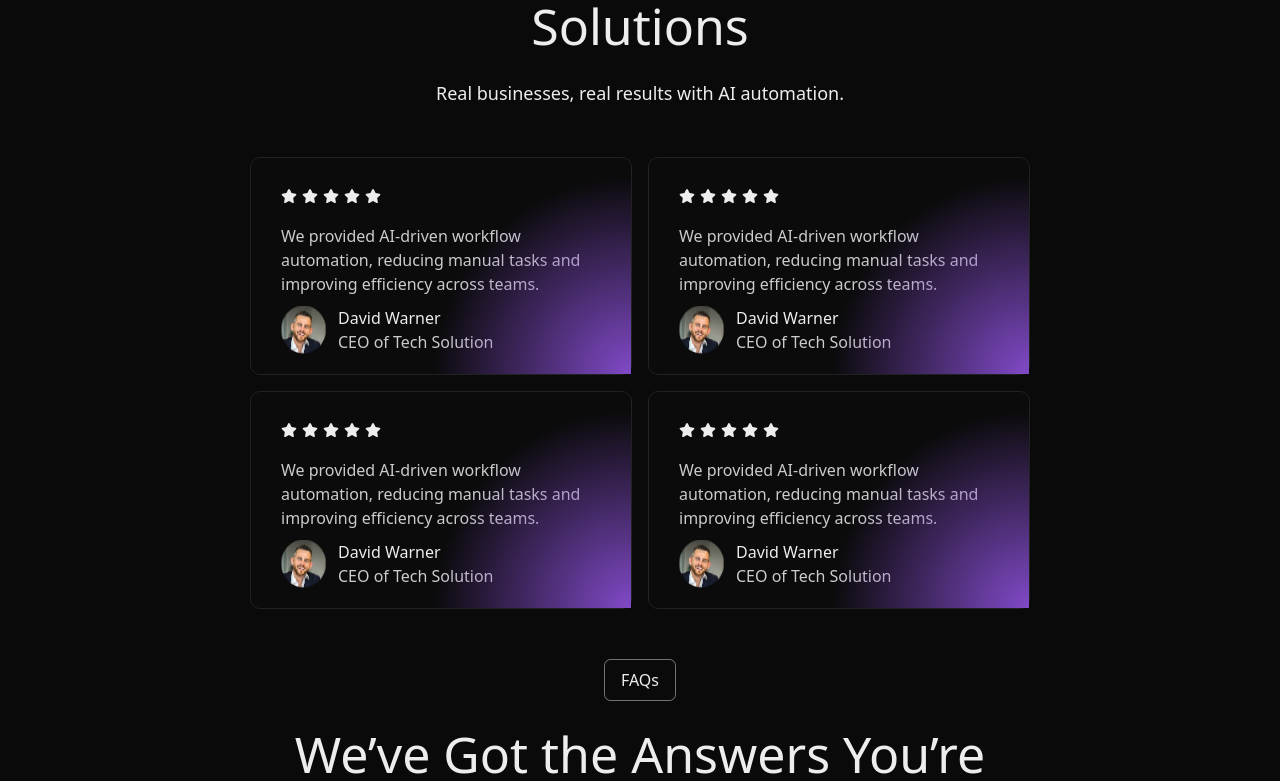
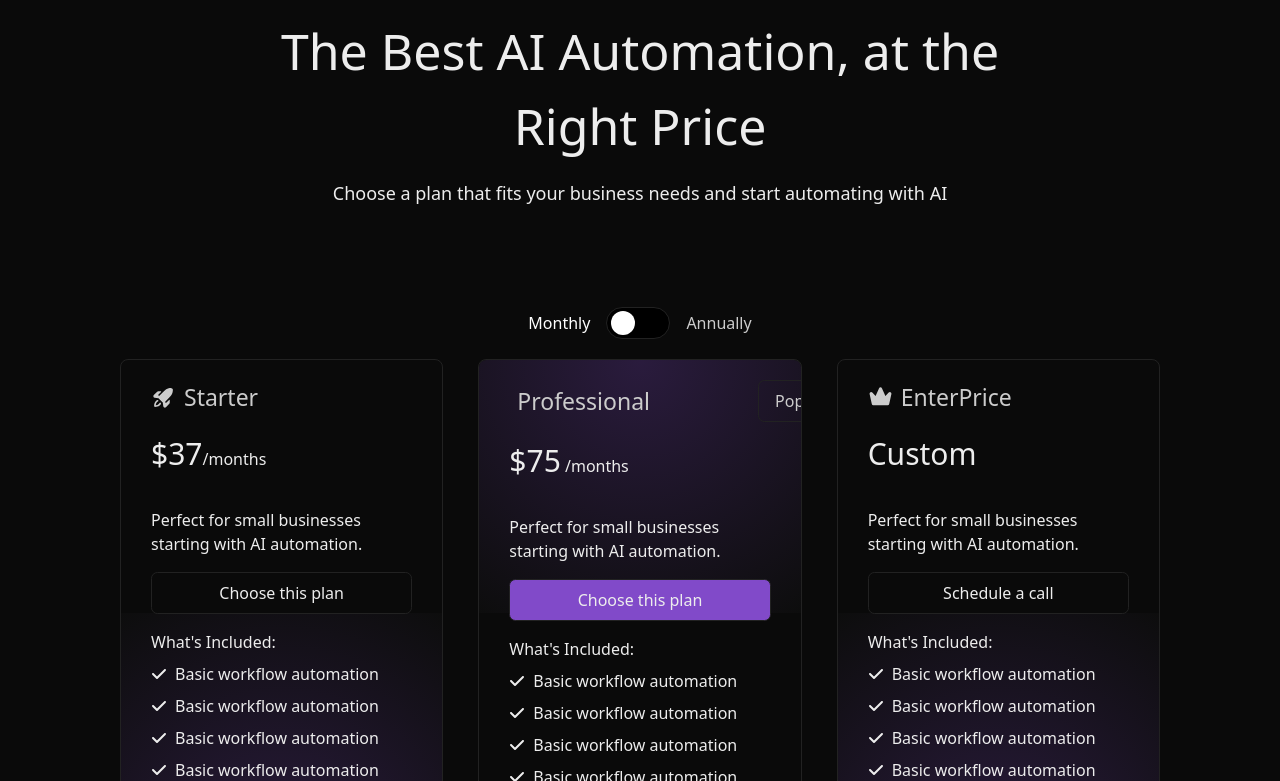
Before and after one commit to ToqaUsama136/xtractapp, a Next.js app: page / in a window 1280 px wide. Shown: the part 5176-5957 px from the top of the page. Built offline with nearby package versions, Linux system fonts and the light colour scheme.

Commit message:
feat(HomePrices): add price component

```diff
--- a/app/_component/Home/Landing.tsx
+++ b/app/_component/Home/Landing.tsx
@@ -3,6 +3,7 @@ import Benfits from './_Component/(Benfits)/Benfits';
 import Business from './_Component/(Business)/Business';
 import Slides from './_Component/(Cases)/Slides';
 import Faqs from './_Component/(Faqs)/Faqs';
+import Pricing from './_Component/(Pricing)/Pricing';
 import AiAssiss from './_Component/(ServicesCards)/AiAssiss';
 import CustomProject from './_Component/(ServicesCards)/CustomProject';
 import SalesMarketing from './_Component/(ServicesCards)/SalesMarketing';
@@ -33,6 +34,7 @@ export default function Landing() {
       />
       <Slides />
       <Benfits />
+      <Pricing />
       <Business />
       <Faqs />
     </div>
--- a/app/_component/Home/_Component/(Cases)/Slides.tsx
+++ b/app/_component/Home/_Component/(Cases)/Slides.tsx
@@ -15,7 +15,7 @@ export default function Slides() {
   }, []);
 
   return (
-    <div className="">
+    <div className="overflow-hidden">
       <AnimatePresence mode="wait">
         {current === 0 && (
           <motion.div
--- /dev/null
+++ b/app/_component/Home/_Component/(Pricing)/Pricing.tsx
@@ -0,0 +1,25 @@
+import TitleCard from '@/app/_component/ui/TitleCard';
+import PricingCard1 from './PricingCard1';
+import PricingCard2 from './PricingCard2';
+import PricingCard3 from './PricingCard3';
+import ToggleButton from './ToggleButton';
+
+export default function Pricing() {
+  return (
+    <div>
+      <TitleCard
+        textButton="Pricing"
+        text1="The Best AI Automation, at the Right Price"
+        text2="Choose a plan that fits your business needs and start automating with AI"
+      />
+      <div className="mx-[40px] my-[100px] lg:mx-[100px]">
+        <ToggleButton />
+        <div className="grid grid-cols-1 gap-[35px] px-[20px] py-[20px] md:grid-cols-2 lg:grid-cols-3">
+          <PricingCard1 />
+          <PricingCard2 />
+          <PricingCard3 />
+        </div>
+      </div>
+    </div>
+  );
+}
--- /dev/null
+++ b/app/_component/Home/_Component/(Pricing)/PricingCard1.tsx
@@ -0,0 +1,34 @@
+import Button from '@/app/_component/ui/Button';
+import UlPricing from '@/app/_component/ui/UlPricing';
+import { PiRocketLaunchFill } from 'react-icons/pi';
+
+export default function PricingCard1() {
+  return (
+    <div className="relative overflow-hidden rounded-[8px] border border-[#222222] px-[30px] py-[20px]">
+      <div>
+        <div className="flex items-center gap-2 text-[#cccccc]">
+          <PiRocketLaunchFill className="h-[25px] w-[25px]" />
+          <p className="text-[23px]">Starter</p>
+        </div>
+        <p className="py-4">
+          <span className="text-[30px]">$37</span>/months
+        </p>
+        <p className="py-4">
+          Perfect for small businesses starting with AI automation.
+        </p>
+      </div>
+      <Button
+        text="Choose this plan"
+        className="w-full border border-[#222222]"
+      />
+      <UlPricing
+        li1="Basic workflow automation"
+        li2="Basic workflow automation"
+        li3="Basic workflow automation"
+        li4="Basic workflow automation"
+        li5="Up to 3 AI integrations"
+      />
+      <div className="absolute top-1/2 left-0 -z-10 h-full w-full bg-[radial-gradient(circle_at_center,_#814AC845,_#0d0d0d)]" />
+    </div>
+  );
+}
--- /dev/null
+++ b/app/_component/Home/_Component/(Pricing)/PricingCard2.tsx
@@ -0,0 +1,38 @@
+import Button from '@/app/_component/ui/Button';
+import UlPricing from '@/app/_component/ui/UlPricing';
+import { FaBoltLightning } from 'react-icons/fa6';
+
+export default function PricingCard2() {
+  return (
+    <div className="relative overflow-hidden rounded-[8px] border border-[#222222] px-[30px] py-[20px]">
+      <div className="absolute bottom-1/2 left-0 -z-10 h-full w-full bg-[radial-gradient(circle_at_center,_#814AC845,_#0d0d0d)]" />
+      <div>
+        <div className="flex items-center gap-2 text-[#cccccc]">
+          <FaBoltLightning className="h-[25px] w-[25px]" />
+          <p className="text-[23px]">Professional</p>
+          <Button
+            text="Popular"
+            className="ml-[40px] border border-[#222222] lg:ml-[100px]"
+          />
+        </div>
+        <p className="py-4">
+          <span className="text-[30px]">$75</span> /months
+        </p>
+        <p className="py-4">
+          Perfect for small businesses starting with AI automation.
+        </p>
+      </div>
+      <Button
+        text="Choose this plan"
+        className="w-full border border-[#222222] bg-[#814AC9]"
+      />
+      <UlPricing
+        li1="Basic workflow automation"
+        li2="Basic workflow automation"
+        li3="Basic workflow automation"
+        li4="Basic workflow automation"
+        li5="Up to 3 AI integrations"
+      />
+    </div>
+  );
+}
--- /dev/null
+++ b/app/_component/Home/_Component/(Pricing)/PricingCard3.tsx
@@ -0,0 +1,32 @@
+import Button from '@/app/_component/ui/Button';
+import UlPricing from '@/app/_component/ui/UlPricing';
+import { PiCrownSimpleFill } from 'react-icons/pi';
+
+export default function PricingCard3() {
+  return (
+    <div className="relative overflow-hidden rounded-[8px] border border-[#222222] px-[30px] py-[20px] md:col-span-2 lg:col-span-1">
+      <div>
+        <div className="flex items-center gap-2 text-[#cccccc]">
+          <PiCrownSimpleFill className="h-[25px] w-[25px]" />
+          <p className="text-[23px]">EnterPrice</p>
+        </div>
+        <p className="py-4 text-[30px]">Custom</p>
+        <p className="py-4">
+          Perfect for small businesses starting with AI automation.
+        </p>
+      </div>
+      <Button
+        text="Schedule a call"
+        className="w-full border border-[#222222]"
+      />
+      <UlPricing
+        li1="Basic workflow automation"
+        li2="Basic workflow automation"
+        li3="Basic workflow automation"
+        li4="Basic workflow automation"
+        li5="Up to 3 AI integrations"
+      />
+      <div className="absolute top-1/2 left-0 -z-10 h-full w-full bg-[radial-gradient(circle_at_center,_#814AC845,_#0d0d0d)]" />
+    </div>
+  );
+}
--- /dev/null
+++ b/app/_component/Home/_Component/(Pricing)/ToggleButton.tsx
@@ -0,0 +1,29 @@
+'use client';
+import { useState } from 'react';
+
+export default function ToggleButton() {
+  const [isAnnual, setIsAnnual] = useState(false);
+
+  return (
+    <div className="flex items-center justify-center gap-4">
+      <span className={` ${!isAnnual ? 'text-white' : 'text-[#cccccc]'}`}>
+        Monthly
+      </span>
+
+      <button
+        onClick={() => setIsAnnual(!isAnnual)}
+        className={`relative flex h-8 w-16 items-center rounded-full border border-[#222222] p-1 duration-300 ${isAnnual ? 'bg-[#814AC8]' : 'bg-[#000000]'}`}
+      >
+        <span
+          className={`h-6 w-6 transform rounded-full bg-white transition-transform duration-300 ${
+            isAnnual ? 'translate-x-8' : 'translate-x-0'
+          }`}
+        />
+      </button>
+
+      <span className={` ${!isAnnual ? 'text-[#cccccc]' : 'text-white'}`}>
+        Annually
+      </span>
+    </div>
+  );
+}
--- /dev/null
+++ b/app/_component/ui/UlPricing.tsx
@@ -0,0 +1,36 @@
+import { FaCheck } from 'react-icons/fa6';
+
+type UiProps = {
+  li1: string;
+  li2: string;
+  li3: string;
+  li4: string;
+  li5: string;
+};
+export default function UlPricing({ li1, li2, li3, li4, li5 }: UiProps) {
+  return (
+    <div className="py-4">
+      <p>{`What's Included:`}</p>
+      <ul className="space-y-2 py-2">
+        <li className="flex items-center gap-2">
+          <FaCheck /> <p>{li1}</p>
+        </li>
+        <li className="flex items-center gap-2">
+          <FaCheck /> <p>{li2}</p>
+        </li>
+        <li className="flex items-center gap-2">
+          <FaCheck />
+          <p>{li3}</p>
+        </li>
+        <li className="flex items-center gap-2">
+          <FaCheck />
+          <p>{li4}</p>
+        </li>
+        <li className="flex items-center gap-2">
+          <FaCheck />
+          <p>{li5}</p>
+        </li>
+      </ul>
+    </div>
+  );
+}
```
